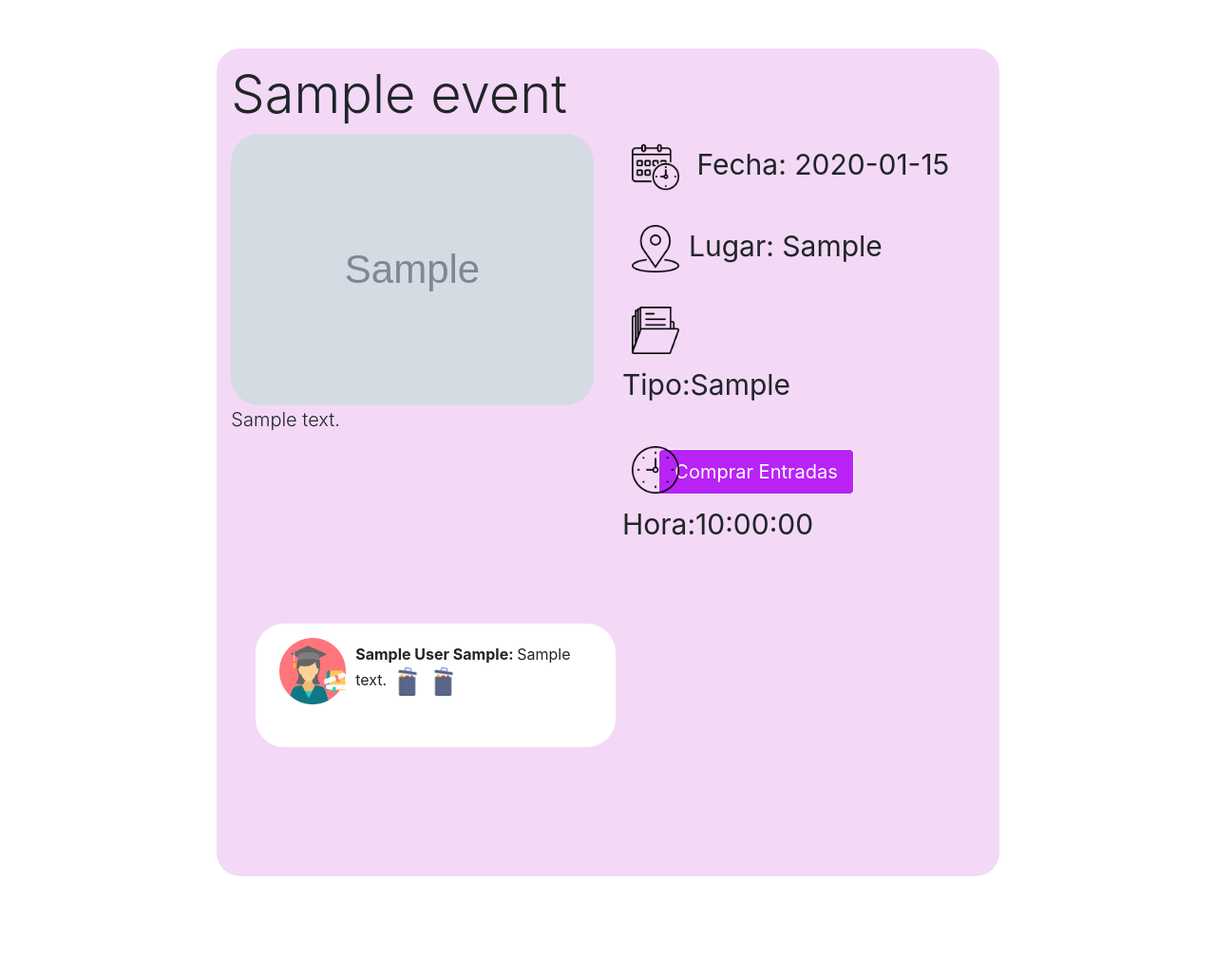
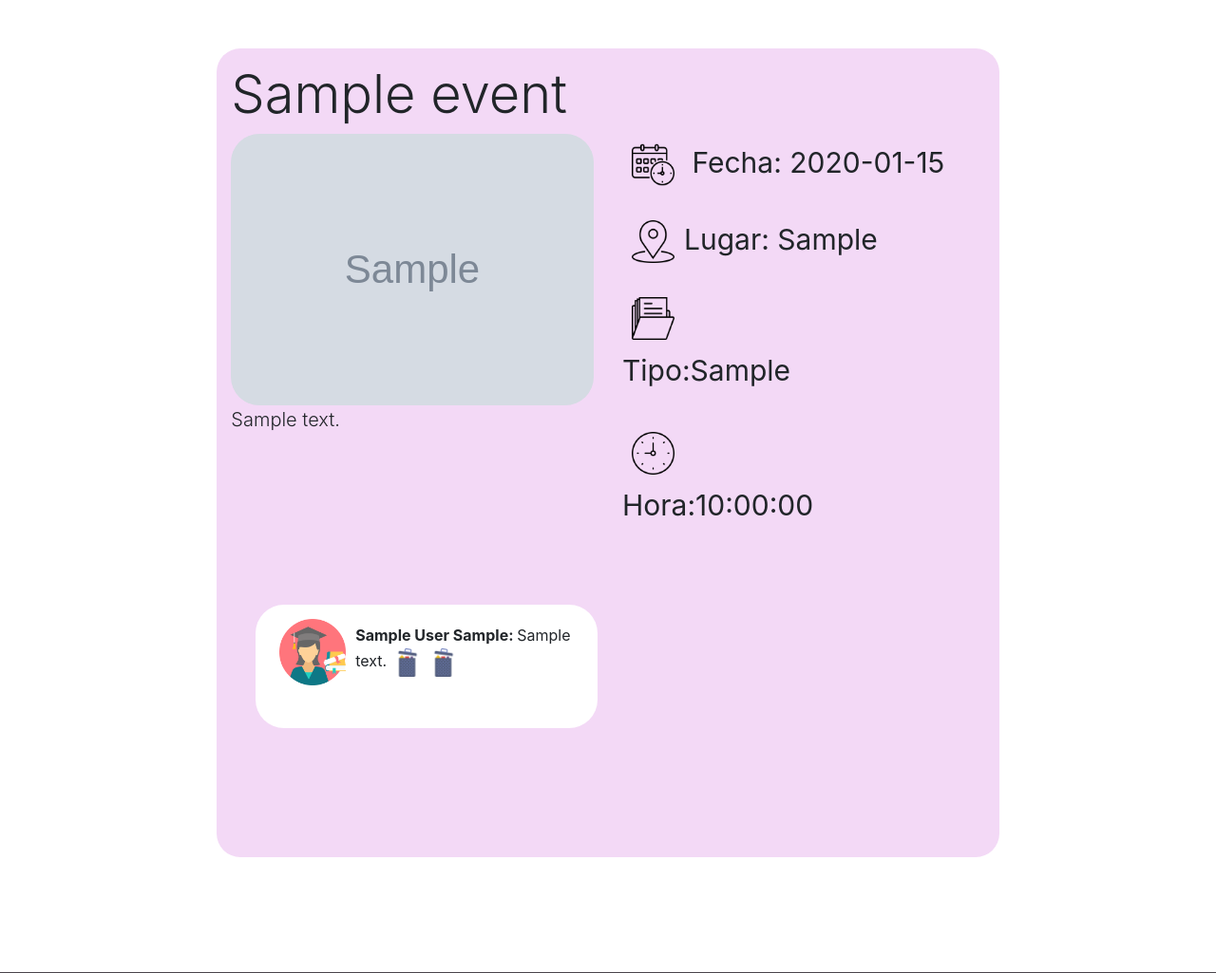
Before and after one commit to FacuLuna745/Avents, a Flask app: page /event/1 in a window 1280 px wide. Shown: the part 76-1101 px from the top of the page at 95% size. Run offline with Flask 2, Linux system fonts and the light colour scheme; a user stored in the database is signed in; tables that the repository leaves empty hold one stand-in row (values such as "Sample post"); grey boxes marked "Sample" are stand-in pictures; parts of the project's set-up code (start-up, migrations or seed data) failed here and were passed over; some libraries are stand-ins or nearby versions.

Commit message:
Detalles

```diff
--- a/functions.py
+++ b/functions.py
@@ -13,10 +13,10 @@ def pending_event_view(id):
     return events.filter(Event.eventoId == id).first_or_404()
 
 def get_comment(id):
-    return db.session.query(Comment).get(id)
+    return db.session.query(Comment).get_or_404(id)
 
 def view_comment(id):
-    return db.session.query(Comment).filter(Comment.comentarioId == id)
+    return db.session.query(Comment).filter(Comment.comentarioId == id).first_or_404()
 
 def list_event():
     events=db.session.query(Event).filter(Event.fecha >= db.func.current_timestamp())
@@ -47,7 +47,7 @@ def delete_element_db(objeto):
         functionsMail.sendMail(os.getenv('ADMIN_MAIL'), 'Error en SQLAlchemy', 'mail/error', e=e)
 
 def show_event(id):
-    return db.session.query(Event).get(id)
+    return db.session.query(Event).get_or_404(id)
 
 def show_user(id):
     return db.session.query(User).get(id)
--- a/route.py
+++ b/route.py
@@ -218,6 +218,7 @@ def comment_user(eventId):
 # -----------------------------------------------ADMIN------------------------------------------------------------------
 
 @app.route('/list-events-admin')
+@login_required
 def events_admin():
     title = "Avents-Admin"
     if current_user.admin:
@@ -231,6 +232,7 @@ def events_admin():
 
 
 @app.route('/event-approve/<eventId>', methods=["POST", "GET"])
+@login_required
 def event_approve(eventId):
     if current_user.admin:
         event = db.session.query(Event).get(eventId)
@@ -244,6 +246,7 @@ def event_approve(eventId):
 
 
 @app.route('/event-disapprove/<eventId>', methods=["POST", "GET"])
+@login_required
 def event_disapprove(eventId):
     if current_user.admin:
         event = db.session.query(Event).get(eventId)
@@ -256,6 +259,7 @@ def event_disapprove(eventId):
 
 
 @app.route('/delete-event-admin/<eventId>', methods=["POST", "GET"])
+@login_required
 def delete_event_admin(eventId):
     if current_user.admin:
         event = show_event(eventId)
@@ -267,6 +271,7 @@ def delete_event_admin(eventId):
 
 
 @app.route('/delete-comment-admin/<eventId>', methods=["POST", "GET"])
+@login_required
 def delete_comment(eventId):
     comment = db.session.query(Comment).get(eventId)  # Obtener comentario por id
     idEvent = comment.eventoId
--- a/run.py
+++ b/run.py
@@ -32,4 +32,6 @@ if __name__ == '__main__': #Asegura que solo se ejectue el servidor cuando se ej
     from route import *
     from route_api import *
     from error import *
-    app.run(port = 8000, debug = True)
+
+    app.run(port=8000, debug=True)
+    #app.run(host='IPv4',port = 8000)
--- a/static/CSS/estiloevent.css
+++ b/static/CSS/estiloevent.css
@@ -26,10 +26,11 @@
 .jumbotron #segundo {
     border-radius: 30px;
     background-color: rgba(255, 255, 255);
+    width: 95%;
 }
 
 .imgcalen {
-    width: 50px;
+    width: 45px;
     margin: 10px;
 }
 
@@ -42,13 +43,6 @@
     margin: 10px;
     position: relative;
     bottom: 15px;
-}
-
-.btn-ce {
-    background-color: rgba(185, 35, 245);
-    color: rgba(255, 255, 255);
-    position: relative;
-    left: 450px;
 }
 
 .inputcomen {
--- a/templates/cont_event.html
+++ b/templates/cont_event.html
@@ -18,10 +18,6 @@
                             <img src="{{ url_for('static',filename='Save/'+ particular_event.imagen) }}" alt="EVENT"
                                  class="img-event">
                             <p class="lead">{{ particular_event["descripcion"] }}</p>
-                            {% if current_user.is_authenticated %}
-                                <a class="btn btn-light btn-lg btn-ce" href="#" role="button">Comprar
-                                    Entradas</a>
-                            {% endif %}
                         </div>
 
                         <div class="col-lg-6 col-md-6 col-sm-6">
--- a/templates/index.html
+++ b/templates/index.html
@@ -73,7 +73,7 @@
 </nav>
 <div class="container">
     <div class="row">
-        <div class="col-md-12">
+        <div class="col-md-12" style="text-align: center">
             {% with messages = get_flashed_messages(with_categories=true) %}
                 {% if messages %}
                     {% for category, message in messages %}
```
Also changed, not shown: 3 other files.
